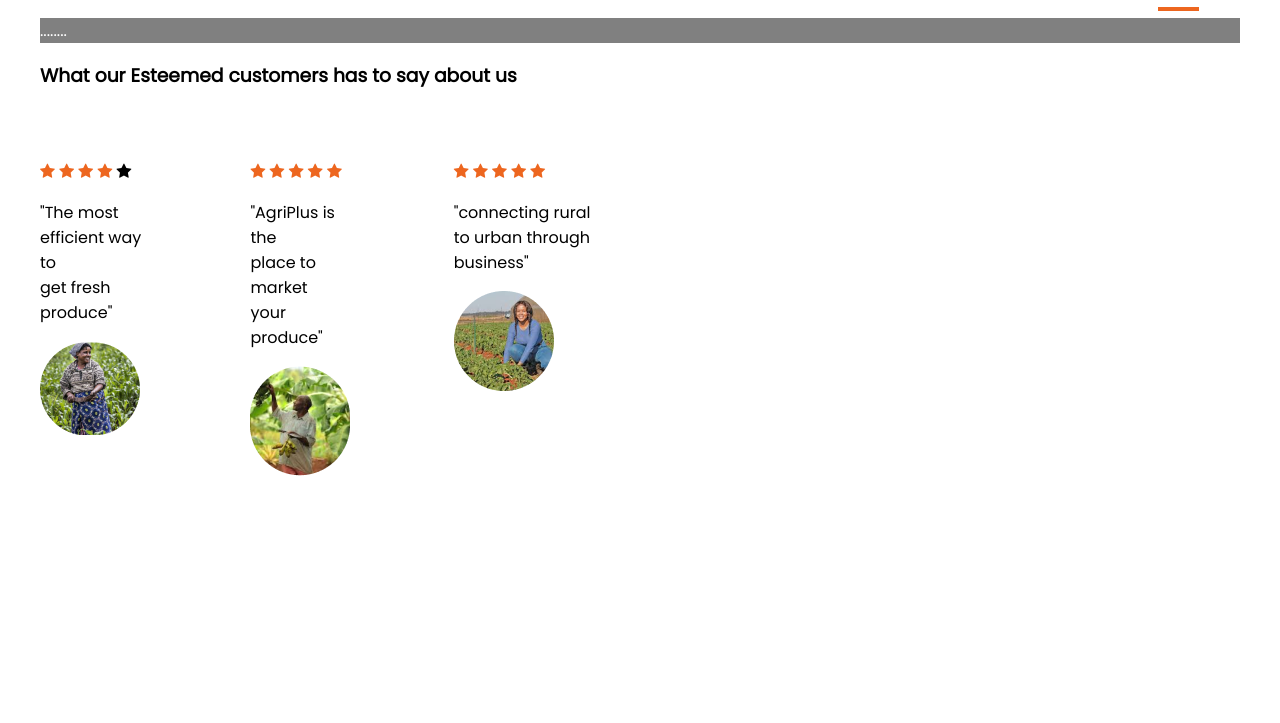
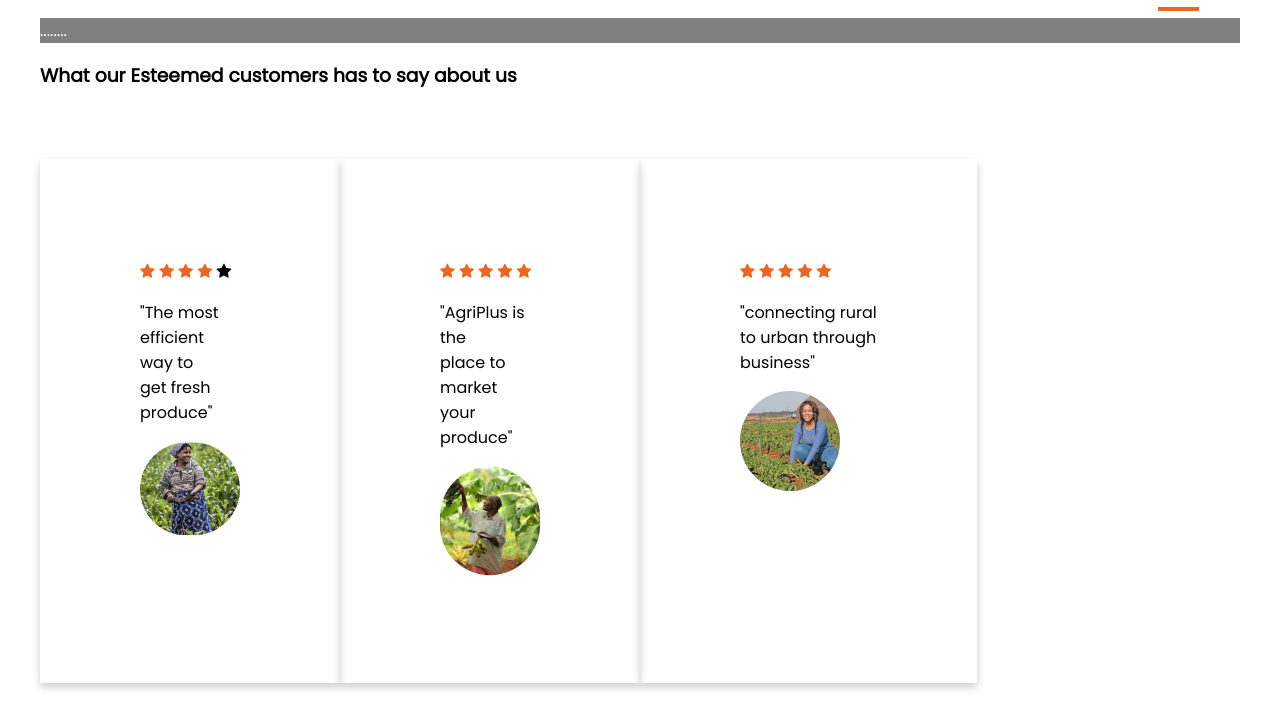
Before and after one commit to greg-mbugua/agri_web_design, a plain HTML site: page index.html in a window 1280 px wide. Shown: the part 2244-2967 px from the top of the page. Before the commit the page ends 2767 px from the top, so only its background shows below. Drawn offline with Linux system fonts and the light colour scheme.

Commit message:
added hover to rating cards

```diff
--- a/index.css
+++ b/index.css
@@ -209,9 +209,23 @@ width: 50%;
    bottom: 0;
    left: 0;
 }
-.star-ratings .efficiency{
+.reviews{
+   justify-content: center;
+}
+.star-ratings{
+   width: 100%;
+   justify-content: space-between;
+}
+.star-ratings .card1{
    margin-top: 50px;
    border-top: #ffffff;
+   box-shadow: 0 4px 8px 0 rgba(0,0,0,0.2);
+  transition: 0.3s;
+  padding: 100px;
+  height: auto;
+}
+.star-ratings .card1:hover{
+   box-shadow: 0 8px 16px 0 rgba(0,0,0,0.2);
 }
 .checked{
    color: #ED661F;
@@ -229,11 +243,32 @@ width: 50%;
    justify-content: space-between;
    width: 100%;
 
-}.star-ratings .market_produce{
+}.star-ratings .card2{
    padding-left: 100px;
    margin-top: 50px;
+   box-shadow: 0 4px 8px 0 rgba(0,0,0,0.2);
+   transition: 0.3s;
+   padding: 100px;
+   height: auto;
+   border: 15px;
 }
-.star-ratings .connecting-rural-tourban{
+.star-ratings .card2:hover{
+   box-shadow: 0 8px 16px 0 rgba(0,0,0,0.2);
+}
+.star-ratings .card3{
    padding-left: 100px;
    margin-top: 50px;
+   box-shadow: 0 4px 8px 0 rgba(0,0,0,0.2);
+   transition: 0.3s;
+   padding: 100px;
+   height: auto;
 }
+.star-ratings .card3:hover{
+   box-shadow: 0 8px 16px 0 rgba(0,0,0,0.2);
+}
+.star-ratings .card1 .icone_image{
+   max-width: 100%;
+   height: auto;
+   vertical-align: middle;
+   border-radius: 5px;
+}
--- a/index.html
+++ b/index.html
@@ -190,7 +190,7 @@
             <div><h3 class="r_eviews">What our Esteemed customers has to say about us</h3></div>
         </div>
         <div class="star-ratings">
-            <div class="efficiency">
+            <div class="card1">
                 <span class="fa fa-star checked"></span>
                 <span class="fa fa-star checked"></span>
                 <span class="fa fa-star checked"></span>
@@ -198,13 +198,13 @@
                 <span class="fa fa-star"></span>
                 <p>"The most <br> efficient way to <br>
                 get fresh <br>produce" </p>
-                <div class="icon image">
+                <div class="icone_image">
                     <img src="assets/Rectangle 11.png" alt="">
                 </div>
 
             </div>
             <div class="star-ratings">
-                <div class="market_produce">
+                <div class="card2">
                     <span class="fa fa-star checked"></span>
                     <span class="fa fa-star checked"></span>
                     <span class="fa fa-star checked"></span>
@@ -217,7 +217,7 @@
                     </div>
                 </div>
                 <div class="star-ratings">
-                    <div class="connecting-rural-tourban">
+                    <div class="card3">
                         <span class="fa fa-star checked"></span>
                         <span class="fa fa-star checked"></span>
                         <span class="fa fa-star checked"></span>
```
